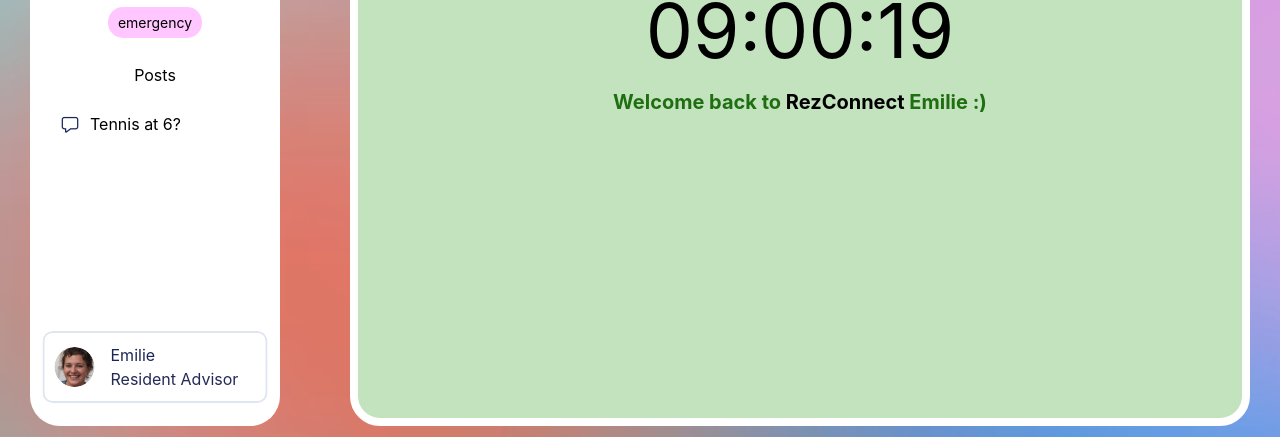
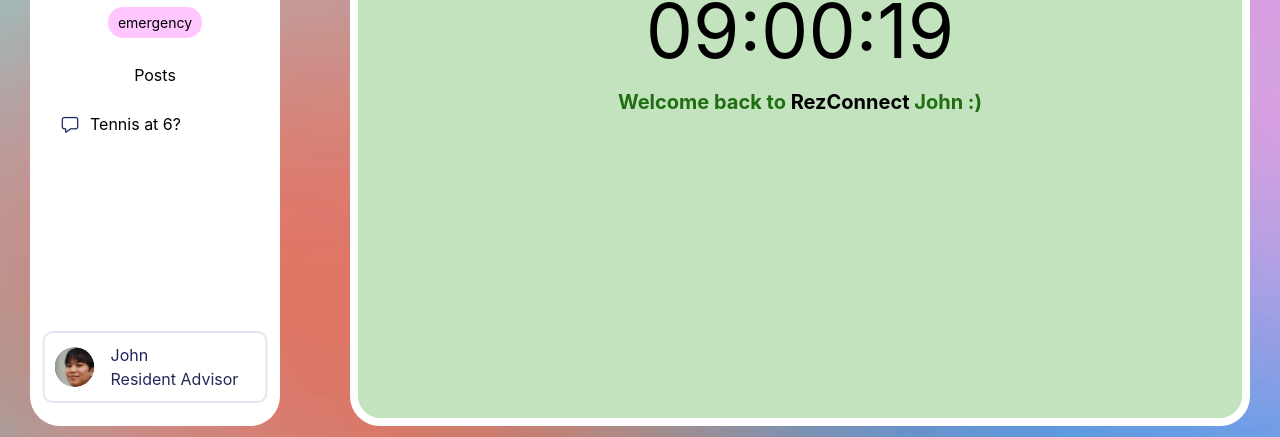
Before and after one commit to celinechen1114/RezConnect, a React (Create React App) app in the folder res-connect/: page /raFeed in a window 1280 px wide. Shown: the part 344-781 px from the top of the page. Built offline with nearby package versions, Linux system fonts and the light colour scheme.

Commit message:
:art: Change to john
change to john

```diff
--- a/res-connect/src/RAPanel.js
+++ b/res-connect/src/RAPanel.js
@@ -1,7 +1,7 @@
 import React, { useState, useEffect } from "react";
 import "./css/RAPanel.css";
 import Profile from "./profile/Profile";
-import profilePic from "./emilie.png";
+import profilePic from "./emilie.svg";
 import dummyPic from "./james.png";
 import ProfileSetting from "./profile/ProfileSetting";
 
@@ -23,10 +23,8 @@ const RAPanel = ({ post, selectedContent, onNewPostSubmit }) => {
   const dummyProfileInfo = {
     name: "James",
     grade: "Freshman",
-    profilePic: dummyPic,  // You can replace this with the actual path
+    profilePic: dummyPic, // You can replace this with the actual path
   };
-
-
 
   const handleChangeTitle = (event) => {
     setTitle(event.target.value);
@@ -99,13 +97,13 @@ const RAPanel = ({ post, selectedContent, onNewPostSubmit }) => {
     }
     post.comments = updatedComments;
 
-    setCommentStatus(prevStatus => ({
+    setCommentStatus((prevStatus) => ({
       ...prevStatus,
       [cIndex]: {
         ...prevStatus[cIndex],
         liked: !prevStatus[cIndex]?.liked,
-            disliked: false
-        }
+        disliked: false,
+      },
     }));
   };
 
@@ -118,13 +116,13 @@ const handleThumbsDown = (cIndex) => {
     }
     post.comments = updatedComments;
 
-    setCommentStatus(prevStatus => ({
+    setCommentStatus((prevStatus) => ({
       ...prevStatus,
       [cIndex]: {
         ...prevStatus[cIndex],
         disliked: !prevStatus[cIndex]?.disliked,
-            liked: false
-        }
+        liked: false,
+      },
     }));
   };
 
@@ -133,12 +131,12 @@ const handleEndorse = (cIndex) => {
     updatedComments[cIndex].endorsed = !updatedComments[cIndex].endorsed;
     post.comments = updatedComments;
 
-    setCommentStatus(prevStatus => ({
+    setCommentStatus((prevStatus) => ({
       ...prevStatus,
       [cIndex]: {
         ...prevStatus[cIndex],
-            starFocused: !prevStatus[cIndex]?.starFocused
-        }
+        starFocused: !prevStatus[cIndex]?.starFocused,
+      },
     }));
   };
 
@@ -148,22 +146,22 @@ const handleCommentThumbsUp = (cIndex) => {
     const updatedComments = [...post.comments];
     if (commentStatus[cIndex] && commentStatus[cIndex].liked) {
       updatedComments[cIndex].thumbsUp--;
-        setCommentStatus(prevStatus => ({
+      setCommentStatus((prevStatus) => ({
         ...prevStatus,
         [cIndex]: {
           ...prevStatus[cIndex],
-                liked: false
-            }
+          liked: false,
+        },
       }));
     } else {
       updatedComments[cIndex].thumbsUp++;
-        setCommentStatus(prevStatus => ({
+      setCommentStatus((prevStatus) => ({
         ...prevStatus,
         [cIndex]: {
           ...prevStatus[cIndex],
           liked: true,
-                disliked: false
-            }
+          disliked: false,
+        },
       }));
     }
     post.comments = updatedComments;
@@ -173,22 +171,22 @@ const handleCommentThumbsDown = (cIndex) => {
     const updatedComments = [...post.comments];
     if (commentStatus[cIndex] && commentStatus[cIndex].disliked) {
       updatedComments[cIndex].thumbsDown--;
-        setCommentStatus(prevStatus => ({
+      setCommentStatus((prevStatus) => ({
         ...prevStatus,
         [cIndex]: {
           ...prevStatus[cIndex],
-                disliked: false
-            }
+          disliked: false,
+        },
       }));
     } else {
       updatedComments[cIndex].thumbsDown++;
-        setCommentStatus(prevStatus => ({
+      setCommentStatus((prevStatus) => ({
         ...prevStatus,
         [cIndex]: {
           ...prevStatus[cIndex],
           disliked: true,
-                liked: false
-            }
+          liked: false,
+        },
       }));
     }
     post.comments = updatedComments;
@@ -198,16 +196,14 @@ const handleCommentEndorse = (cIndex) => {
     const updatedComments = [...post.comments];
     updatedComments[cIndex].endorsed = !updatedComments[cIndex].endorsed;
     post.comments = updatedComments;
-    setCommentStatus(prevStatus => ({
+    setCommentStatus((prevStatus) => ({
       ...prevStatus,
       [cIndex]: {
         ...prevStatus[cIndex],
-            starFocused: !prevStatus[cIndex]?.starFocused
-        }
+        starFocused: !prevStatus[cIndex]?.starFocused,
+      },
     }));
   };
-
-
 
   const handleTagChange = (event) => {
     if (event.target.checked) {
@@ -253,24 +249,24 @@ const handleCommentEndorse = (cIndex) => {
     return (
       <ProfileSetting
         profileProps={{
-          name: "Emilie",
+          name: "John",
           grade: "Resident Advisor",
           profilePic: profilePic,
           initialLocation: "Studying at Moffitt until 6",
         }}
         profileInfoProps={{
-          name: "Emilie",
+          name: "John",
           major: "Biology",
           role: "Resident Advisor",
           year: "Senior",
           interests: ["Surfing"],
           clubs: ["Sufing Club", "Soccer Club"],
-          pronouns: "she/her/hers",
-          contact: "emilie@berkeley.edu",
+          pronouns: "he/him",
+          contact: "john@berkeley.edu",
           profilePic: profilePic,
           initialLocation: "Studying at Moffitt until 6",
           intro:
-            "Hello fellow students, I'm Emilie, RA for Unit 1 Floor 2. Feel free to reach out to me if you have any questions or concerns", // rest of the data
+            "Hello fellow students, I'm John, RA for Unit 1 Floor 2. Feel free to reach out to me if you have any questions or concerns", // rest of the data
         }}
       />
     );
@@ -338,8 +334,7 @@ const handleCommentEndorse = (cIndex) => {
           <h1>{timeString}</h1>
           <p>
             {" "}
-            Welcome back to <span className="title"> RezConnect </span> Emilie
-            :){" "}
+            Welcome back to <span className="title"> RezConnect </span> John :){" "}
           </p>
         </div>
       );
@@ -363,7 +358,7 @@ const handleCommentEndorse = (cIndex) => {
               />
             ) : (
               <Profile
-                name="Emilie"
+                name="John"
                 grade="Resident Advisor"
                 profilePic={profilePic}
               />
@@ -395,13 +390,16 @@ const handleCommentEndorse = (cIndex) => {
               </button>
               <button
                 onClick={handlePostEndorse}
-                className={postStarFocused ? "endorse-button star-focus" : "action-button endorse-button"}
+                className={
+                  postStarFocused
+                    ? "endorse-button star-focus"
+                    : "action-button endorse-button"
+                }
               >
                 <i className="material-icons">verified</i>
                 <span>{postStarFocused ? "Endorsed!" : "Endorse"}</span>
               </button>
             </div>
-
           </div>
 
           {/* Comments List */}
@@ -411,9 +409,11 @@ const handleCommentEndorse = (cIndex) => {
             {post.comments &&
               post.comments.map((commentObj, cIndex) => (
                 <div key={cIndex} className="comment-item">
-                    <span className="comment-timestamp">{new Date(commentObj.timestamp).toLocaleString()}</span>
+                  <span className="comment-timestamp">
+                    {new Date(commentObj.timestamp).toLocaleString()}
+                  </span>
                   <Profile
-                      name="Emilie"
+                    name="John"
                     grade="Resident Advisor"
                     profilePic={profilePic}
                   ></Profile>
@@ -426,32 +426,41 @@ const handleCommentEndorse = (cIndex) => {
                       className={commentStatus[cIndex]?.liked ? "liked" : ""}
                     >
                       <i className="material-icons">thumb_up</i>
-                        <span>{commentStatus[cIndex]?.liked ? "Liked!" : ""}</span>
-
+                      <span>
+                        {commentStatus[cIndex]?.liked ? "Liked!" : ""}
+                      </span>
                     </button>
                     <button
                       onClick={() => handleCommentThumbsDown(cIndex)}
-                        className={commentStatus[cIndex]?.disliked ? "disliked" : ""}
+                      className={
+                        commentStatus[cIndex]?.disliked ? "disliked" : ""
+                      }
                     >
                       <i className="material-icons">thumb_down</i>
-                        <span>{commentStatus[cIndex]?.disliked ? "Disliked" : ""}</span>
+                      <span>
+                        {commentStatus[cIndex]?.disliked ? "Disliked" : ""}
+                      </span>
                     </button>
                     <button
                       onClick={() => handleCommentEndorse(cIndex)}
-                        className={commentStatus[cIndex]?.starFocused ? "comment-endorse-button star-focus" : "action-button endorse-button"}
-
+                      className={
+                        commentStatus[cIndex]?.starFocused
+                          ? "comment-endorse-button star-focus"
+                          : "action-button endorse-button"
+                      }
                     >
                       <i className="material-icons">verified</i>
-                        <span>{commentStatus[cIndex]?.starFocused ? "Endorsed!" : "Endorse"}</span>
+                      <span>
+                        {commentStatus[cIndex]?.starFocused
+                          ? "Endorsed!"
+                          : "Endorse"}
+                      </span>
                     </button>
                   </div>
                 </div>
-
               ))}
-
           </div>
         </div>
-
 
         {/* Comment Submission */}
         <div className="comment-section">
--- a/res-connect/src/RASidebar.js
+++ b/res-connect/src/RASidebar.js
@@ -1,7 +1,7 @@
 import React, { useState } from "react";
 import "./css/RASidebar.css";
 import Profile from "./profile/Profile";
-import profilePic from "./emilie.png";
+import profilePic from "./emilie.svg";
 import postIcon from "./chat.png";
 
 const RASidebar = ({ onPostSelect, setSelectedContent, posts }) => {
@@ -21,7 +21,7 @@ const RASidebar = ({ onPostSelect, setSelectedContent, posts }) => {
   const dummyProfileInfo = {
     name: "James",
     grade: "Freshman",
-    profilePic: "./james.png",  // You can replace this with the actual path
+    profilePic: "./james.png", // You can replace this with the actual path
   };
 
   const dummyPost = {
@@ -35,16 +35,17 @@ const RASidebar = ({ onPostSelect, setSelectedContent, posts }) => {
 
   const postsWithDummy = [dummyPost, ...posts];
 
-
-
   const handlePostClick = (post) => {
     onPostSelect(post);
     setActiveTag("all"); // reset the filter after post selection
   };
 
-  const filteredPosts = activeTag === "all"
-  ? postsWithDummy
-  : postsWithDummy.filter((post) => post.tags && post.tags.includes(activeTag));
+  const filteredPosts =
+    activeTag === "all"
+      ? postsWithDummy
+      : postsWithDummy.filter(
+          (post) => post.tags && post.tags.includes(activeTag)
+        );
 
   return (
     <div className="sidebar">
@@ -89,7 +90,7 @@ const RASidebar = ({ onPostSelect, setSelectedContent, posts }) => {
         onClick={() => setSelectedContent("profile")}
       >
         <Profile
-          name="Emilie"
+          name="John"
           grade="Resident Advisor"
           profilePic={profilePic}
           location=""
--- a/res-connect/src/StudentPanel.js
+++ b/res-connect/src/StudentPanel.js
@@ -328,7 +328,7 @@ const StudentPanel = ({ post, selectedContent, onNewPostSubmit }) => {
           <p>
             {" "}
             Welcome back to{" "}
-            <span className="title" style={{ color: "white" }}>
+            <span className="title" style={{ color: "black" }}>
               {" "}
               RezConnect{" "}
             </span>{" "}
--- a/res-connect/src/css/StudentPanel.css
+++ b/res-connect/src/css/StudentPanel.css
@@ -27,7 +27,7 @@ body {
   /* This is the clock time */
   .student-blank-panel-container h1 {
     font-size: 75px;
-    color:white
+    color:black
   }
 
   .student-blank-panel-container p {
```
Also changed, not shown: res-connect/src/emilie.png (deleted), res-connect/src/emilie.svg (added). Lines whose indentation alone changed are shown as unchanged.
